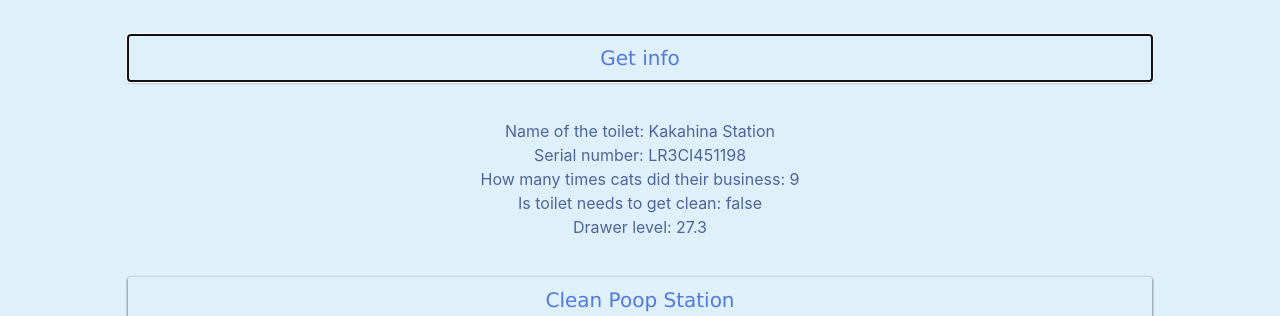
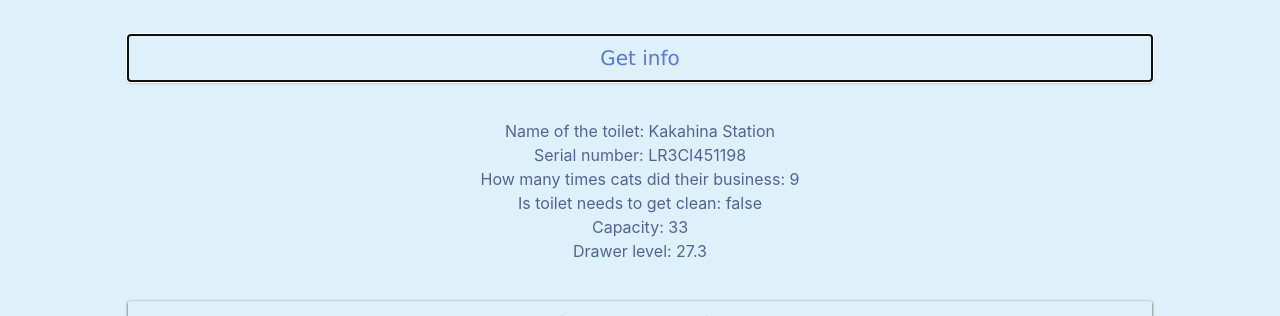
Before and after one commit to evmeshuris/poop-station, a website built with webpack: page src/index.html in a window 1280 px wide. Both pictures are taken after a click on the button "Get info". Shown: the part 873-1189 px from the top of the page. Built offline with nearby package versions, Linux system fonts and the light colour scheme.

Commit message:
add show-capacity

```diff
--- a/src/css/styles.css
+++ b/src/css/styles.css
@@ -54,7 +54,7 @@ img {
   box-shadow: 0px 1px 3px rgba(0,0,0,0.8);
 }
 
-#show-name, #show-serial, #show-count, #show-drawer, #show-level {
+#show-name, #show-serial, #show-count, #show-drawer, #show-level, #show-capacity {
   text-align: center;
   color: rgba(3, 28, 103, 0.653);
 }
--- a/src/index.html
+++ b/src/index.html
@@ -43,7 +43,9 @@
       <div id="show-serial"></div>
       <div id="show-count"></div>
       <div id="show-drawer"></div>
+      <div id="show-capacity"></div>
       <div id="show-level"></div>
+
       <button class="myCssClass" id="clean">Clean Poop Station</button>
     </div>
 </body>
--- a/src/index.js
+++ b/src/index.js
@@ -26,6 +26,7 @@ $(document).ready(function(){
     document.getElementById("show-serial").innerHTML = "Serial number: " + myArr.serial;
     document.getElementById("show-count").innerHTML = "How many times cats did their business: " + myArr.cycle_count;
     document.getElementById("show-drawer").innerHTML = "Is toilet needs to get clean: " + myArr.is_waste_drawer_full;
+    document.getElementById("show-capacity").innerHTML = "Capacity: " + myArr.cycle_capacity;
     document.getElementById("show-level").innerHTML = "Drawer level: " + myArr.waste_drawer_level;
   });
 
```
Also changed, not shown: README.md.
